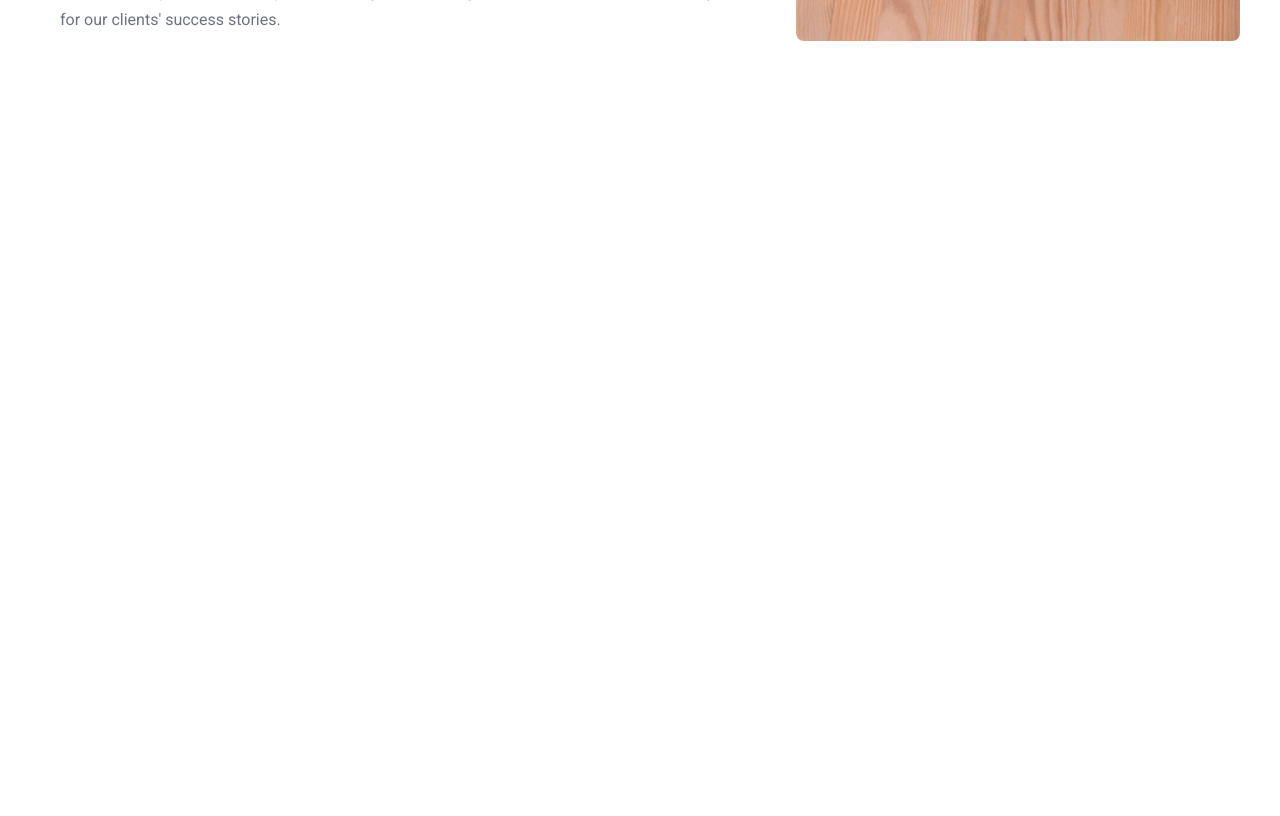
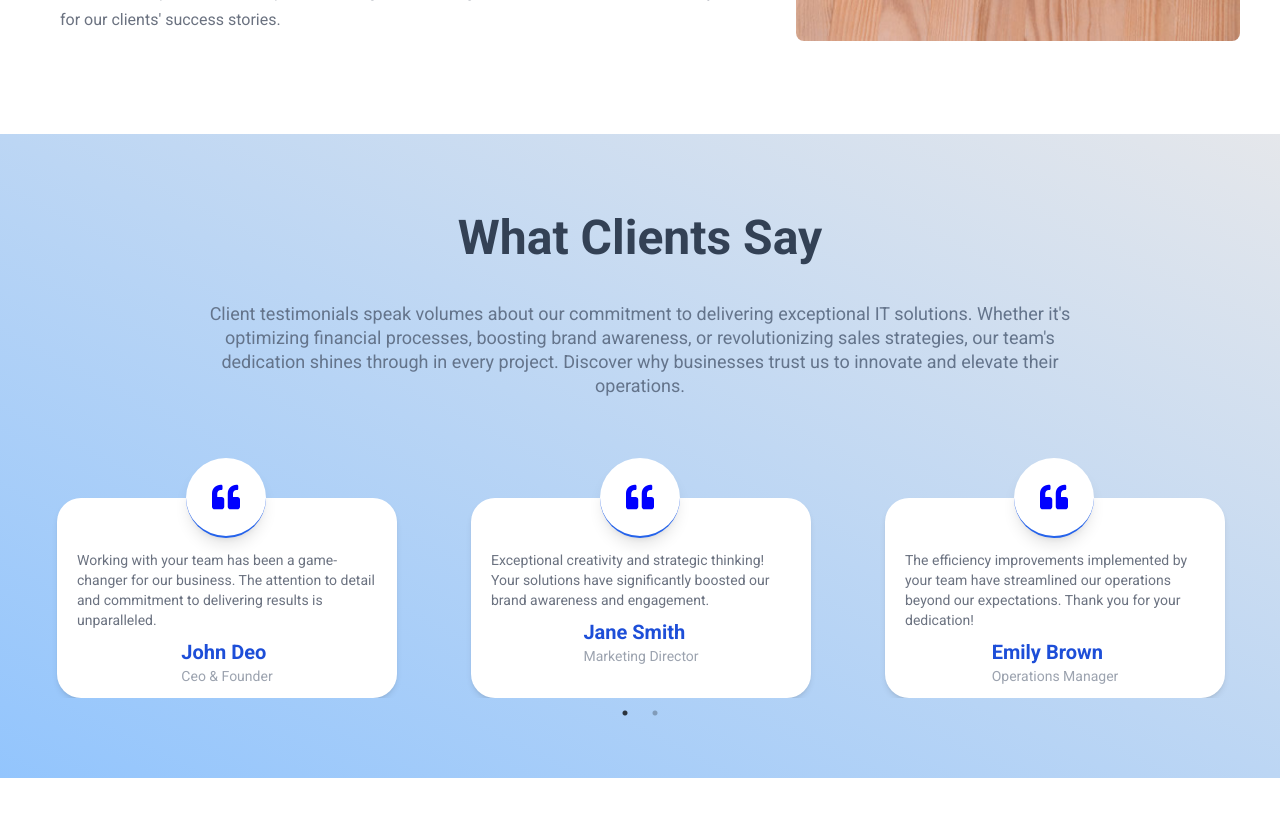
Before and after one commit to RazaRajpoot92/3ZTechSolution, a React (Vite) app: page / in a window 1280 px wide. Shown: the part 4800-5616 px from the top of the page. Before the commit the page ends 4934 px from the top, so only its background shows below. Built offline with nearby package versions, Linux system fonts and the light colour scheme.

Commit message:
Testimonial section has been done.

```diff
--- a/package.json
+++ b/package.json
@@ -13,7 +13,9 @@
     "react": "^18.2.0",
     "react-dom": "^18.2.0",
     "react-icons": "^5.2.1",
-    "react-router-dom": "^6.23.1"
+    "react-router-dom": "^6.23.1",
+    "react-slick": "^0.30.2",
+    "slick-carousel": "^1.8.1"
   },
   "devDependencies": {
     "@types/react": "^18.2.66",
--- a/src/App.jsx
+++ b/src/App.jsx
@@ -1,7 +1,8 @@
 import './App.css'
 import NavigationBar from './components/NavigationBar'
 import { Outlet } from 'react-router-dom'
-
+import "slick-carousel/slick/slick.css";
+import "slick-carousel/slick/slick-theme.css";
 
 function App() {
 
--- /dev/null
+++ b/src/components/TestimoCard.jsx
@@ -0,0 +1,30 @@
+import React from 'react'
+import { FaQuoteLeft } from "react-icons/fa";
+
+
+const TestimoCard = ({data}) => {
+  return (
+    <div className='h-[300px] flex items-end justify-center'>
+        <div className='relative w-[320px] md:w-[340px] h-[200px]  rounded-3xl p-5 shadow-md   bg-white '>
+
+            <div className='w-20 h-20 border-b-2 border-blue-600 absolute left-[38%] top-[-20%] flex justify-center items-center rounded-full bg-white shadow-lg'>
+                <FaQuoteLeft size={28} color='blue' />
+
+            </div>
+
+            <div className=' mt-8 flex flex-col items-center gap-2'>
+                <p className='text-sm text-gray-500 '>{data.msg}</p>
+
+                <div className=''>
+                    <h2 className='text-xl font-bold text-blue-700'>{data.name}</h2>
+                    <p className='text-sm text-gray-400'>{data.degnization}</p>
+                </div>
+
+            </div>
+
+        </div>
+    </div>
+  )
+}
+
+export default TestimoCard
--- /dev/null
+++ b/src/components/TestimonialSec.jsx
@@ -0,0 +1,70 @@
+import React from 'react'
+import TestimoCard from './TestimoCard'
+import { testimonialData } from '../data/testimonial'
+
+import Slider from "react-slick";
+
+const TestimonialSec = () => {
+
+    let settings = {
+        dots: true,
+        infinite: true,
+        speed: 500,
+        adaptiveHeight:true,
+        slidesToShow: 4,
+        arrows:false,
+        slidesToScroll: 1,
+        responsive: [
+            {
+              breakpoint: 1480,
+              settings: {
+                slidesToShow: 3,
+                slidesToScroll: 2,
+                infinite: true,
+                dots: true
+              }
+            },
+            {
+                breakpoint: 1080,
+                settings: {
+                  slidesToShow: 2,
+                  slidesToScroll: 1,
+                  initialSlide: 2
+                }
+              },
+            {
+              breakpoint: 780,
+              settings: {
+                slidesToShow: 1,
+                slidesToScroll: 1,
+                initialSlide: 2
+              }
+            },
+
+          ]
+      };
+
+  return (
+    <div className='py-20 my-10 flex flex-col items-center justify-center bg-gradient-to-tr from-blue-300 to-gray-200 '>
+
+        <h1 className='text-center text-slate-700 text-5xl font-semibold'>What Clients Say</h1>
+        <p className=' w-full text-center md:w-[70%] 2xl:w-1/2 text-sm md:text-[18px] leading-6 text-slate-500 mt-10'>Client testimonials speak volumes about our commitment to delivering exceptional IT solutions.
+        Whether it's optimizing financial processes, boosting brand awareness, or revolutionizing sales strategies, our team's dedication shines through in every project.
+
+        Discover why businesses trust us to innovate and elevate their operations.</p>
+        <div className='slider-container w-full 2xl:w-[80%] px-5'>
+            <Slider {...settings}>
+
+                {
+                    testimonialData.map((data)=>(
+                        <TestimoCard key={data.name} data={data} />
+                    ))
+                }
+
+            </Slider>
+        </div>
+    </div>
+  )
+}
+
+export default TestimonialSec
--- /dev/null
+++ b/src/data/testimonial.js
@@ -0,0 +1,22 @@
+export const testimonialData = [
+    {
+        name:"John Deo",
+        degnization:"Ceo & Founder",
+        msg:"Working with your team has been a game-changer for our business. The attention to detail and commitment to delivering results is unparalleled."
+    },
+    {
+        name:"Jane Smith",
+        degnization:"Marketing Director",
+        msg:"Exceptional creativity and strategic thinking! Your solutions have significantly boosted our brand awareness and engagement."
+    },
+    {
+        name:"Emily Brown",
+        degnization:"Operations Manager",
+        msg:"The efficiency improvements implemented by your team have streamlined our operations beyond our expectations. Thank you for your dedication!"
+    },
+    {
+        name:"David Wilson",
+        degnization:"Sales Manager",
+        msg:"Your solutions have revolutionized our sales approach. We've seen a remarkable increase in conversions and customer satisfaction. Thank you!"
+    }
+]
--- a/src/pages/Home.jsx
+++ b/src/pages/Home.jsx
@@ -3,6 +3,7 @@ import Hero from '../components/Hero.jsx'
 import Services from '../components/Services.jsx'
 import ServiceDetailContainer from '../components/ServiceDetailContainer.jsx'
 import AboutUs from '../components/AboutUs.jsx'
+import TestimonialSec from '../components/TestimonialSec.jsx'
 
 const Home = () => {
   return (
@@ -11,6 +12,7 @@ const Home = () => {
         <Services />
         <ServiceDetailContainer />
         <AboutUs />
+        <TestimonialSec />
     </div>
   )
 }
```
Also changed, not shown: 1 other file (tests, documents, lock files or other folders).
